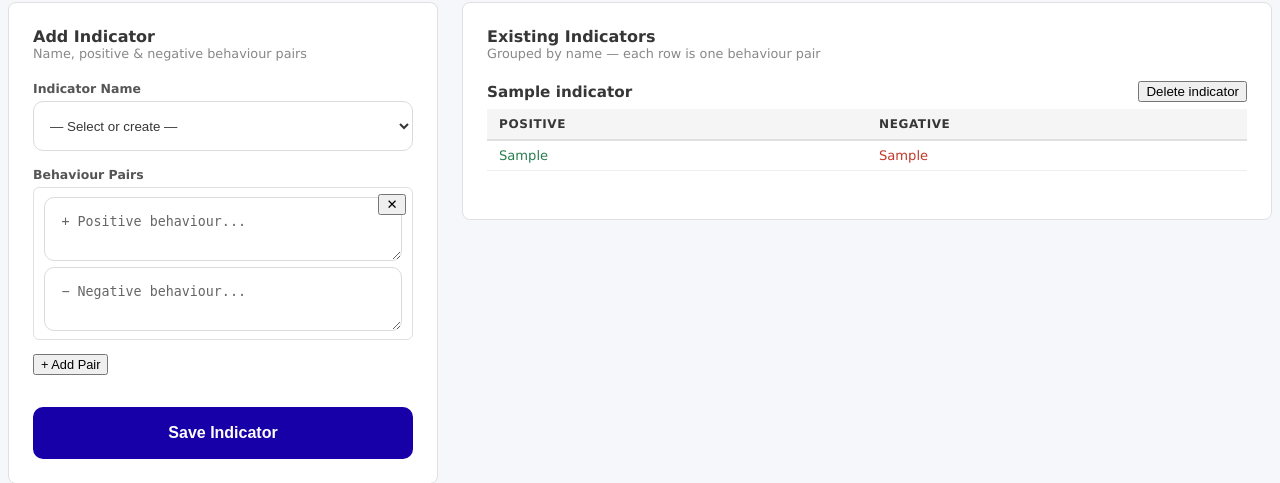
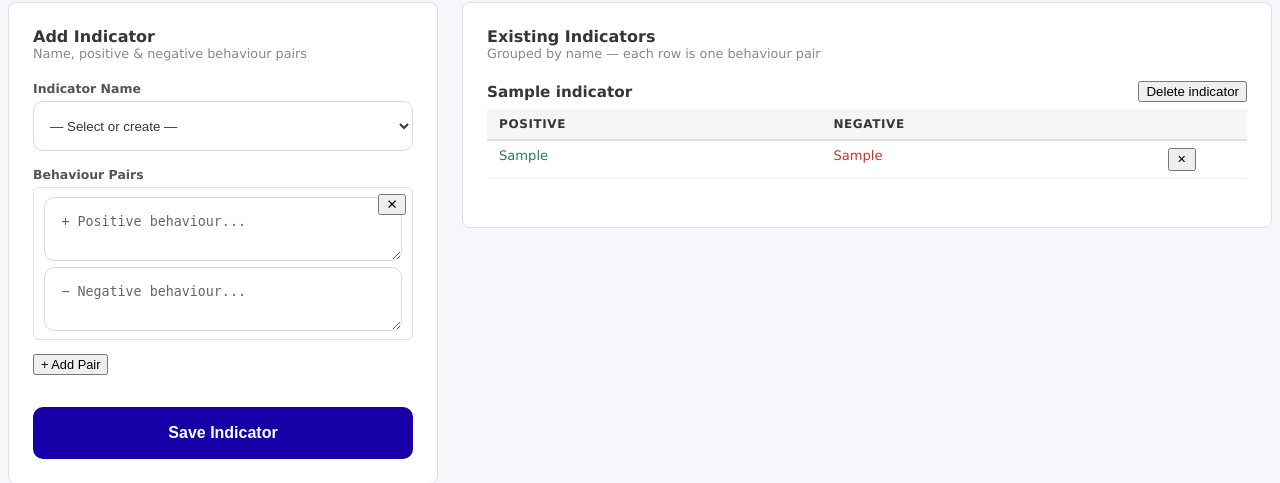
Before and after one commit to RRTLevel/assessment_centre, a Django app: page /add_indicators/ in a window 1280 px wide. Shown: the part 1674-2157 px from the top of the page. Run offline with Django 3.2, Linux system fonts and the light colour scheme; a user stored in the database is signed in; tables that the repository leaves empty hold one stand-in row (values such as "Sample post"); some libraries are stand-ins or nearby versions.

Commit message:
restore per-pair delete buttons

```diff
--- a/app/app_src/templates/indicators/add_indicators.html
+++ b/app/app_src/templates/indicators/add_indicators.html
@@ -105,8 +105,9 @@
             <table class="ind-table">
                 <thead>
                     <tr>
-                        <th style="width:50%;">Positive</th>
-                        <th style="width:50%;">Negative</th>
+                        <th style="width:44%;">Positive</th>
+                        <th style="width:44%;">Negative</th>
+                        <th style="width:12%;"></th>
                     </tr>
                 </thead>
                 <tbody>
@@ -114,6 +115,13 @@
                     <tr>
                         <td class="pos-text">{{ ind.positive }}</td>
                         <td class="neg-text">{{ ind.negative }}</td>
+                        <td>
+                            <form method="POST" style="display:inline;">
+                                {% csrf_token %}
+                                <input type="hidden" name="indicator_id" value="{{ ind.id }}">
+                                <button type="submit" name="delete_indicator" class="button is-danger is-small btn-delete-pair">✕</button>
+                            </form>
+                        </td>
                     </tr>
                     {% endfor %}
                 </tbody>
```
